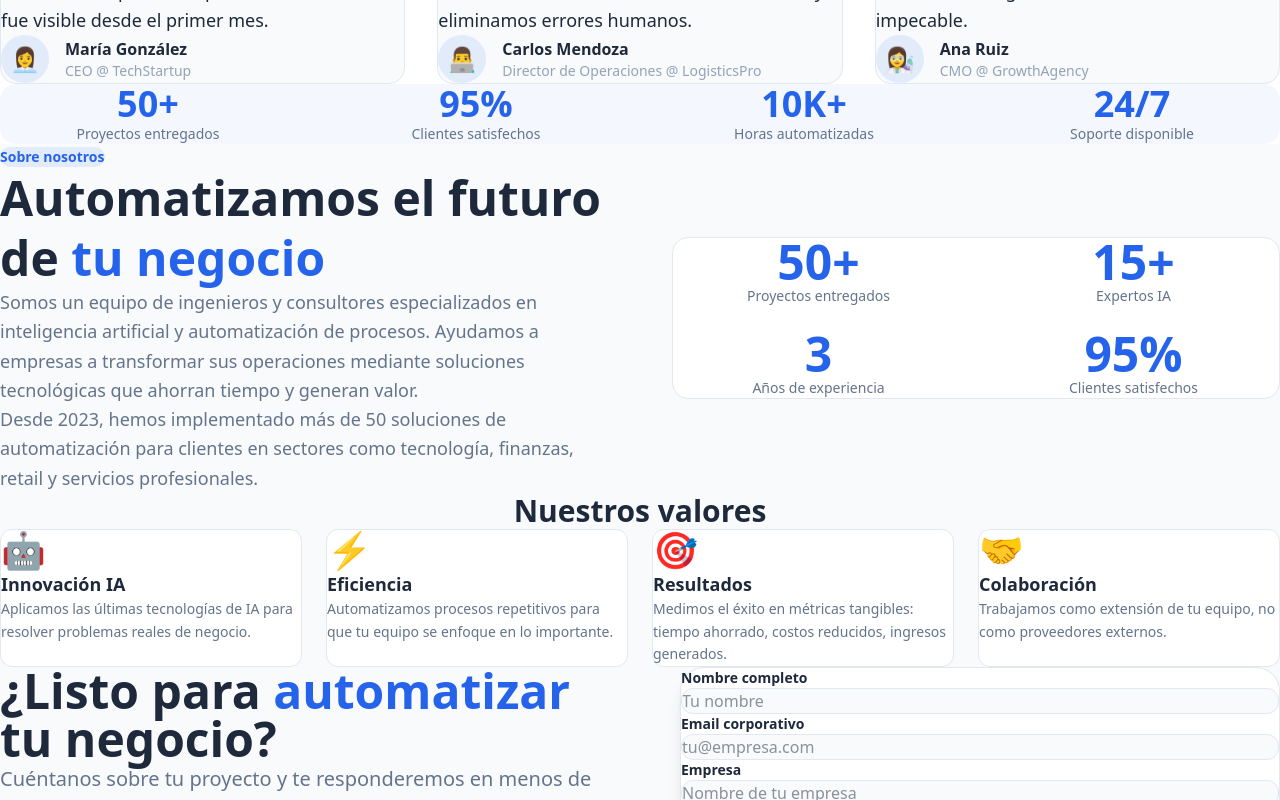
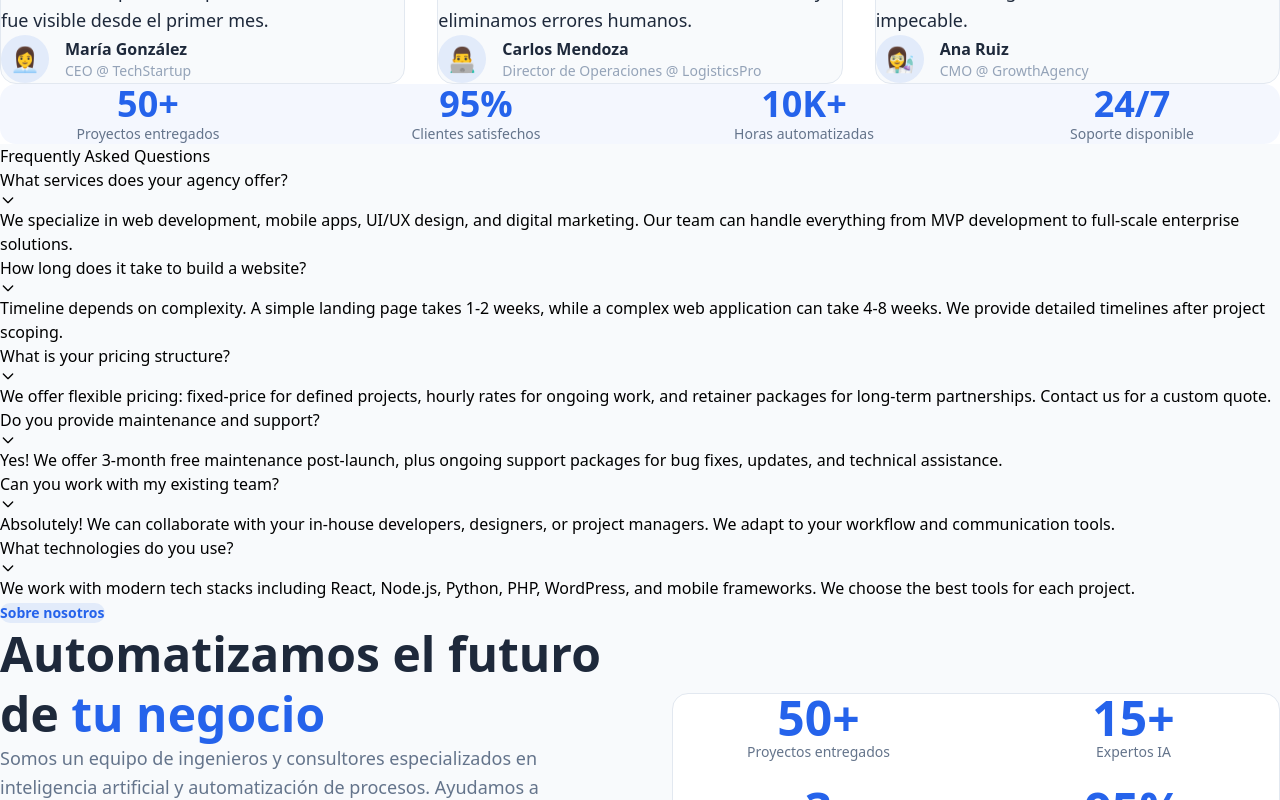
Before and after one commit to SebastianMoralesDuque/solutionaltech-openclaw, a React (Vite) app: page / in a window 1280 px wide. Shown: the part 1751-2551 px from the top of the page. Built offline with nearby package versions, Linux system fonts and the light colour scheme.

Commit message:
feat: fix FAQ component export and add to App.tsx
- Added export to FAQ component
- Imported and placed FAQ between Testimonials and About
- Updated TASKS.md with correct status
- Build verified successfully

```diff
--- a/src/App.tsx
+++ b/src/App.tsx
@@ -4,6 +4,7 @@ import { Hero } from './components/Hero';
 import { Services } from './components/Services';
 import { Process } from './components/Process';
 import { Testimonials } from './components/Testimonials';
+import { FAQ } from './components/FAQ';
 import { About } from './components/About';
 import { Contact } from './components/Contact';
 import { Footer } from './components/Footer';
@@ -21,6 +22,7 @@ function App() {
           <Services />
           <Process />
           <Testimonials />
+          <FAQ />
           <About />
           <Contact />
         </main>
--- /dev/null
+++ b/src/components/FAQ.tsx
@@ -0,0 +1,77 @@
+export const FAQ = () => {
+  const faqs = [
+    {
+      question: 'What services does your agency offer?',
+      answer: 'We specialize in web development, mobile apps, UI/UX design, and digital marketing. Our team can handle everything from MVP development to full-scale enterprise solutions.'
+    },
+    {
+      question: 'How long does it take to build a website?',
+      answer: 'Timeline depends on complexity. A simple landing page takes 1-2 weeks, while a complex web application can take 4-8 weeks. We provide detailed timelines after project scoping.'
+    },
+    {
+      question: 'What is your pricing structure?',
+      answer: 'We offer flexible pricing: fixed-price for defined projects, hourly rates for ongoing work, and retainer packages for long-term partnerships. Contact us for a custom quote.'
+    },
+    {
+      question: 'Do you provide maintenance and support?',
+      answer: 'Yes! We offer 3-month free maintenance post-launch, plus ongoing support packages for bug fixes, updates, and technical assistance.'
+    },
+    {
+      question: 'Can you work with my existing team?',
+      answer: 'Absolutely! We can collaborate with your in-house developers, designers, or project managers. We adapt to your workflow and communication tools.'
+    },
+    {
+      question: 'What technologies do you use?',
+      answer: 'We work with modern tech stacks including React, Node.js, Python, PHP, WordPress, and mobile frameworks. We choose the best tools for each project.'
+    }
+  ];
+
+  const toggleAnswer = (index: number) => {
+    const answer = document.getElementById(`answer-${index}`);
+    const arrow = document.getElementById(`arrow-${index}`);
+
+    if (answer) {
+      if (answer.style.display === 'block') {
+        answer.style.display = 'none';
+        if (arrow) arrow.classList.remove('rotate-180');
+      } else {
+        answer.style.display = 'block';
+        if (arrow) arrow.classList.add('rotate-180');
+      }
+    }
+  };
+
+  return (
+    <section id="faq" className="faq-section">
+      <div className="container">
+        <h2 className="section-title">Frequently Asked Questions</h2>
+
+        <div className="faq-container">
+          {faqs.map((faq, index) => (
+            <div key={index} className="faq-item">
+              <div
+                className="faq-question"
+                onClick={() => toggleAnswer(index)}
+                aria-expanded="false"
+                role="button"
+                tabIndex={0}
+              >
+                <h3 className="faq-question-text">{faq.question}</h3>
+                <div className="faq-arrow">
+                  <svg id={`arrow-${index}`} className="w-4 h-4" fill="none" stroke="currentColor" viewBox="0 0 24 24">
+                    <path strokeLinecap="round" strokeLinejoin="round" strokeWidth={2} d="M19 9l-7 7-7-7" />
+                  </svg>
+                </div>
+              </div>
+              <div id={`answer-${index}`} className="faq-answer">
+                <p>{faq.answer}</p>
+              </div>
+            </div>
+          ))}
+        </div>
+      </div>
+    </section>
+  );
+};
+
+export default FAQ;
```
Also changed, not shown: 2 other files (tests, documents, lock files or other folders).
